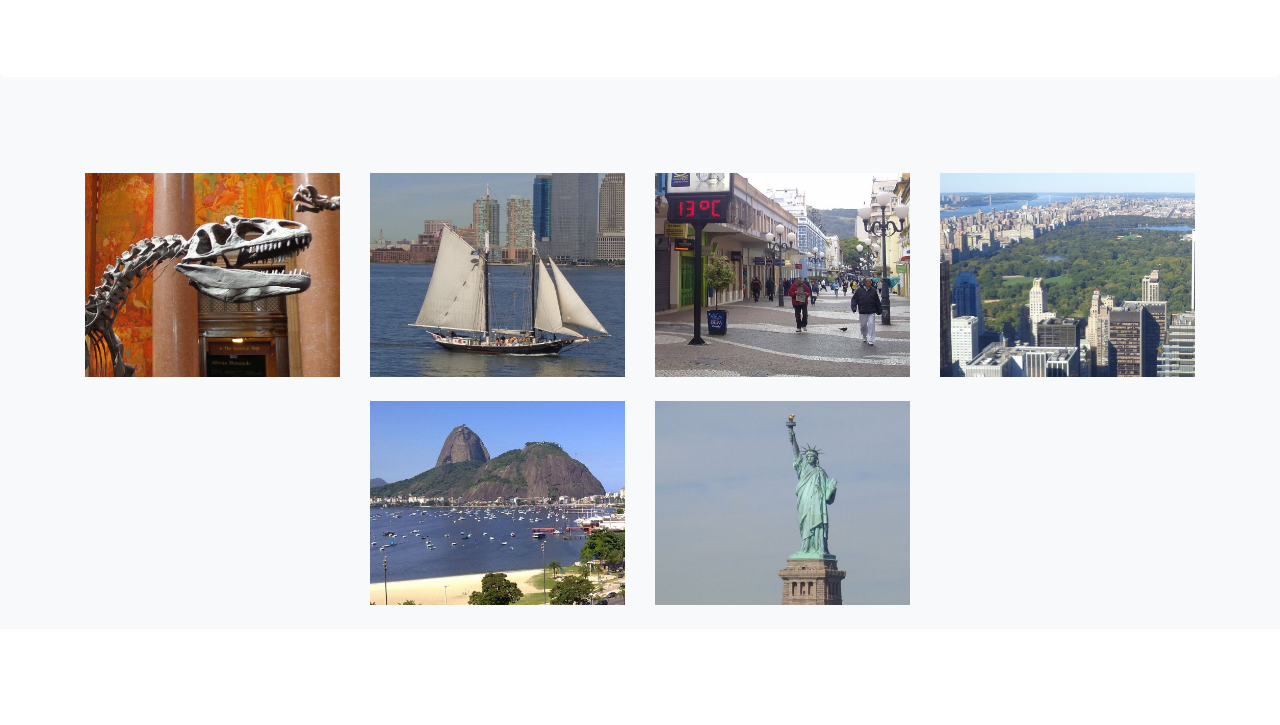
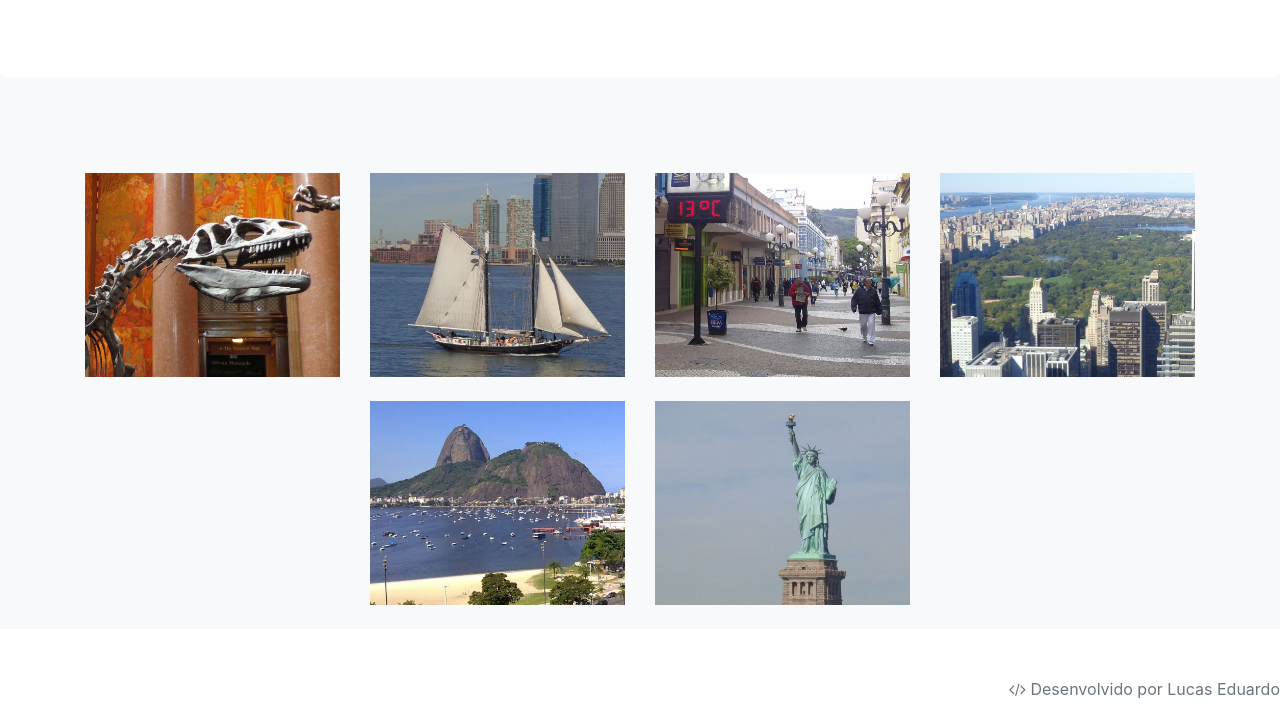
Before and after one commit to LucasEPO/projeto-galeria, a website built with webpack: page src/index.html in a window 1280 px wide. Shown: the part 209-934 px from the top of the page. Before the commit the page ends 838 px from the top, so only its background shows below. Built offline with nearby package versions, Linux system fonts and the light colour scheme; files whose address does not match are found by name.

Commit message:
Adicionando footer da pagina

```diff
--- a/src/index.html
+++ b/src/index.html
@@ -12,6 +12,7 @@
 <body>
     <header wm-include="/pages/template/header.html"></header>
     <main class="bg-light" wm-include="/pages/galery/galery.html"></main>
+    <footer class="footer" wm-include="/pages/template/footer.html"></footer>
     <script src="app.js"></script>
 </body>
 
--- /dev/null
+++ b/src/pages/template/footer.html
@@ -0,0 +1,6 @@
+<div class="conteiner">
+    <span class="text-muted">
+        <i class="fa fa-code" aria-hidden="true"></i>
+        Desenvolvido por Lucas Eduardo
+    </span>
+</div>
--- a/src/scss/custom.scss
+++ b/src/scss/custom.scss
@@ -6,3 +6,9 @@
 .jumbotron .jumbotron-heading {
     font-weight: 300;
 }
+
+footer {
+    text-align: end;
+    padding-top: 3rem;
+    padding-bottom: 1.5rem;
+}
```
